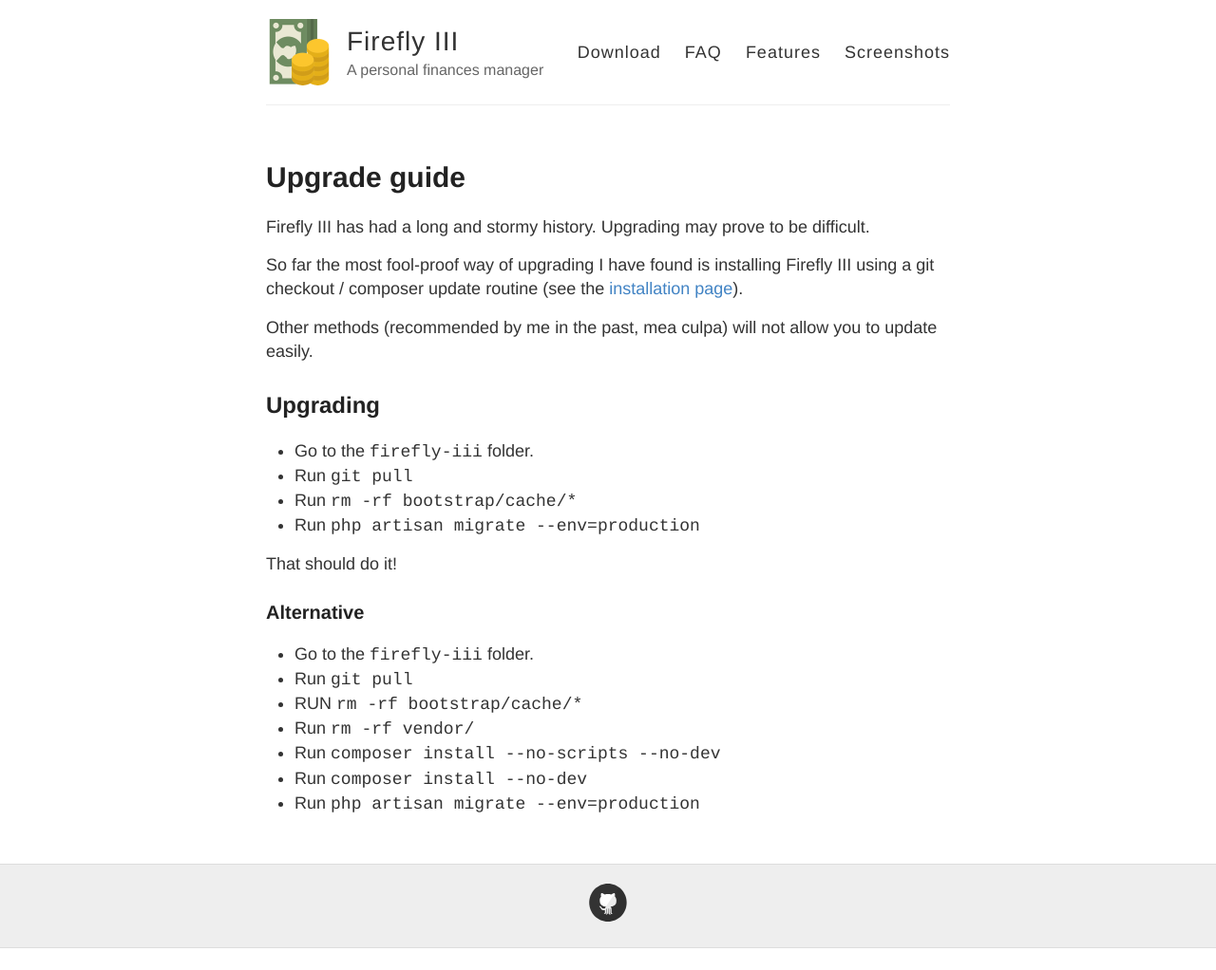
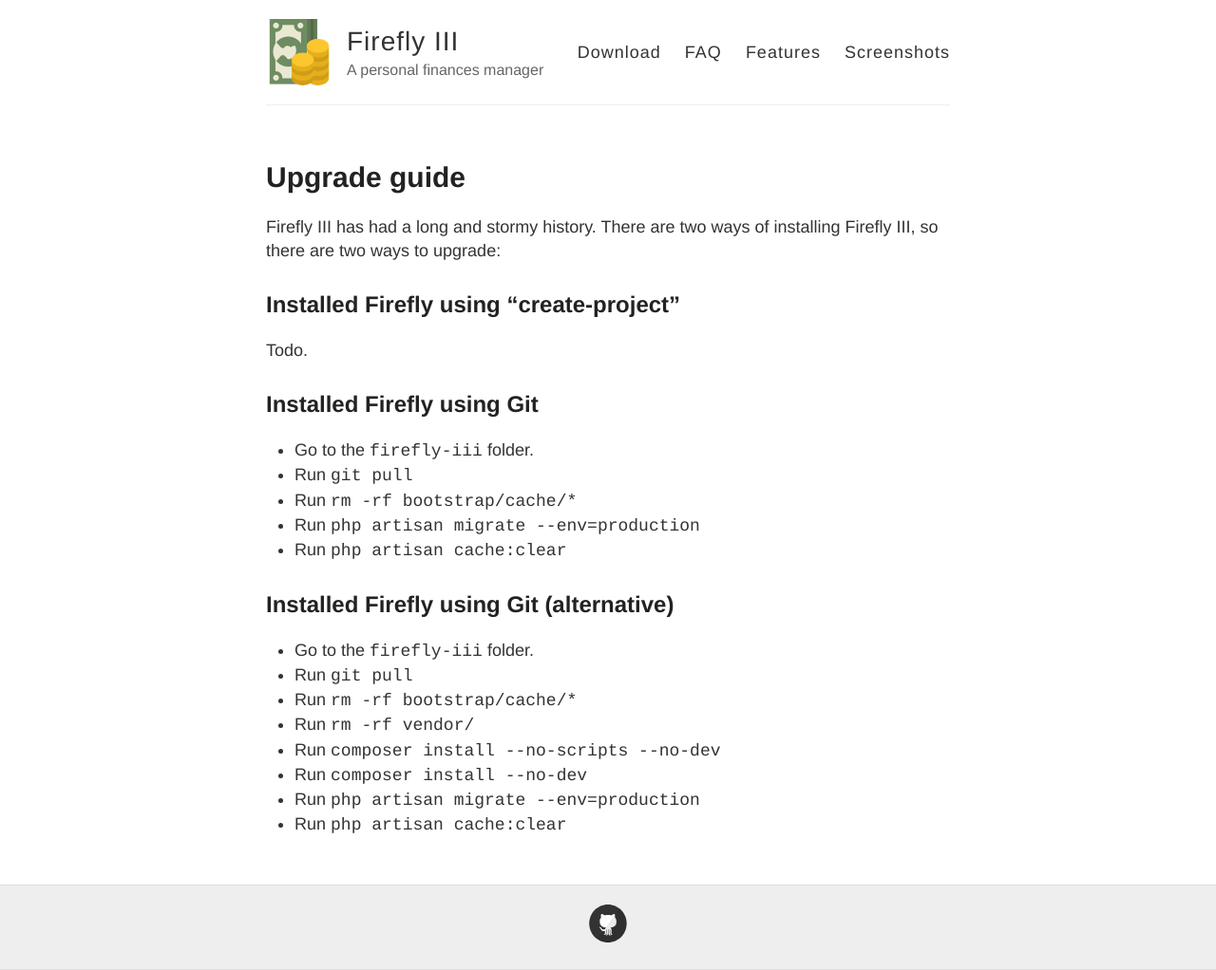
Before and after one commit to firefly-iii/firefly-iii.org, a Jekyll site: the page built from upgrade-guide.md, in a window 1280 px wide. Shown: the whole page at 95% size. Built offline with Jekyll 4.4.1, drawn with Linux system fonts in a browser that asks for light colours; before the commit the page ends 999 px from its top, so only the background shows below that.

Commit message:
Changes to upgrade guide.

```diff
--- a/upgrade-guide.md
+++ b/upgrade-guide.md
@@ -4,27 +4,27 @@ title: Upgrade guide
 permalink: /upgrade-guide/
 ---
 
-Firefly III has had a long and stormy history. Upgrading may prove to be difficult.
+Firefly III has had a long and stormy history. There are two ways of installing Firefly III, so there are two ways to upgrade:
 
-So far the most fool-proof way of upgrading I have found is installing Firefly III using a git checkout / composer update routine (see the [installation page](https://firefly-iii.github.io/installation-guide/)).
+## Installed Firefly using "create-project"
 
-Other methods (recommended by me in the past, mea culpa) will not allow you to update easily.
+Todo.
 
-## Upgrading
+## Installed Firefly using Git
 
-* Go to the ``firefly-iii`` folder.
-* Run ``git pull``
-* Run ``rm -rf bootstrap/cache/*``
-* Run ``php artisan migrate --env=production``
+* Go to the `firefly-iii` folder.
+* Run `git pull`
+* Run `rm -rf bootstrap/cache/*`
+* Run `php artisan migrate --env=production`
+* Run `php artisan cache:clear`
 
-That should do it!
+## Installed Firefly using Git (alternative)
 
-### Alternative
-
-* Go to the ``firefly-iii`` folder.
-* Run ``git pull``
-* RUN ``rm -rf bootstrap/cache/*``
-* Run ``rm -rf vendor/``
-* Run ``composer install --no-scripts --no-dev``
-* Run ``composer install --no-dev``
-* Run ``php artisan migrate --env=production``
+* Go to the `firefly-iii` folder.
+* Run `git pull`
+* Run `rm -rf bootstrap/cache/*`
+* Run `rm -rf vendor/`
+* Run `composer install --no-scripts --no-dev`
+* Run `composer install --no-dev`
+* Run `php artisan migrate --env=production`
+* Run `php artisan cache:clear`
```
